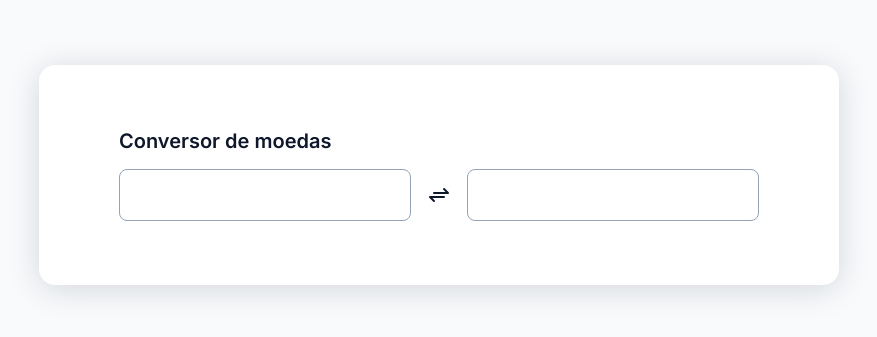
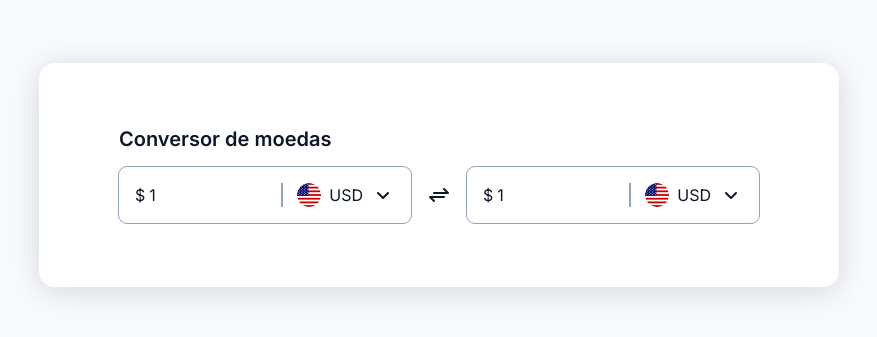
Before and after one commit to IgoCarvalho/bora-codar, a Next.js app in the folder 09-conversor-de-moeda/: page / in a window 1280 px wide. Shown: the part 225-562 px from the top of the page, without its empty margins (201-1078 px from the left). Built offline with nearby package versions, Linux system fonts and the light colour scheme.

Commit message:
✨ update CurrencyInput component

```diff
--- a/09-conversor-de-moeda/src/assets/icons/ArrowsExchange.tsx
+++ b/09-conversor-de-moeda/src/assets/icons/ArrowsExchange.tsx
@@ -10,9 +10,9 @@ export function ArrowsExchange() {
       <path
         d="M7 10H21L17 6M17 14H3L7 18"
         stroke="#0F172A"
-        stroke-width="2"
-        stroke-linecap="round"
-        stroke-linejoin="round"
+        strokeWidth="2"
+        strokeLinecap="round"
+        strokeLinejoin="round"
       />
     </svg>
   );
--- a/09-conversor-de-moeda/src/components/CurrencyInput/CurrencyInput.module.scss
+++ b/09-conversor-de-moeda/src/components/CurrencyInput/CurrencyInput.module.scss
@@ -1,9 +1,8 @@
 .container {
   outline: 1px solid var(--graphic-elements);
-  outline-offset: -1px;
   border-radius: 8px;
-  overflow: hidden;
   display: flex;
+  align-items: center;
   width: 100%;
 
   &:focus-within {
@@ -11,11 +10,41 @@
     outline-width: 2px;
   }
 
+  & > * + *::before {
+    content: '';
+    background-color: var(--graphic-elements);
+    width: 2px;
+    height: 24px;
+    position: absolute;
+    left: 0;
+    top: 50%;
+    transform: translateY(-50%);
+  }
+
+  .inputContainer {
+    display: flex;
+    align-items: center;
+    gap: 4px;
+    padding: 0 16px;
+  }
+
   input {
     border: none;
     outline: none;
+    appearance: none;
     display: block;
+    padding: 16px 0;
+    width: 100%;
     flex: 1;
-    padding: 16px;
+  }
+
+  input::-webkit-outer-spin-button,
+  input::-webkit-inner-spin-button {
+    -webkit-appearance: none;
+    margin: 0;
+  }
+
+  input[type=number] {
+    -moz-appearance: textfield;
   }
 }
--- a/09-conversor-de-moeda/src/components/CurrencyInput/CurrencyInput.tsx
+++ b/09-conversor-de-moeda/src/components/CurrencyInput/CurrencyInput.tsx
@@ -1,9 +1,15 @@
+import { Select } from '../Select/Select';
+
 import styles from './CurrencyInput.module.scss';
 
 export function CurrencyInput() {
   return (
     <div className={styles.container}>
-      <input type="text" />
+      <div className={styles.inputContainer}>
+        <span>$</span>
+        <input type="number" defaultValue="1" />
+      </div>
+      <Select />
     </div>
   );
 }
```
